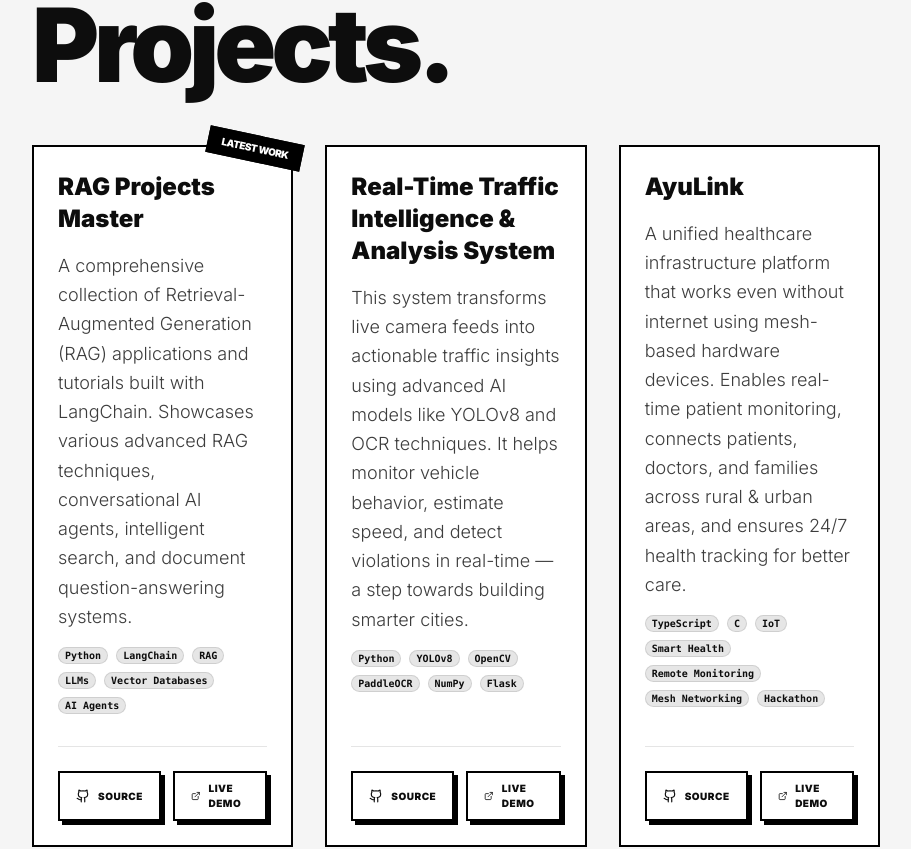
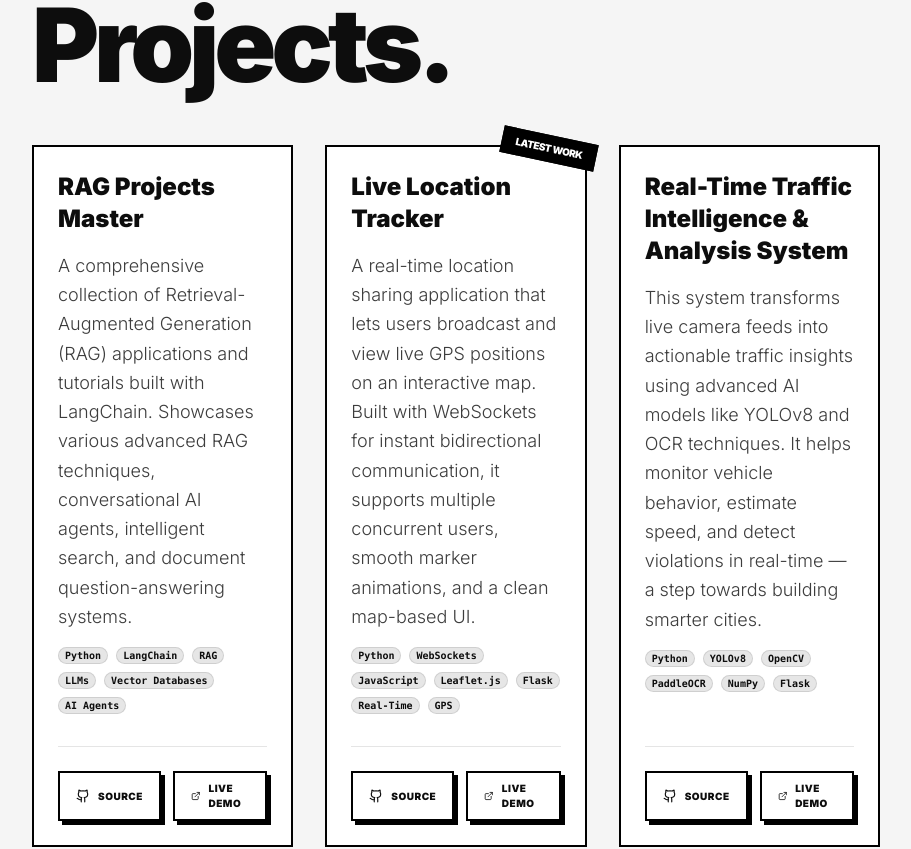
Before and after one commit to anirudh1261/Portfolio, a React (Vite) app: page / in a window 1280 px wide. Shown: the part 4237-5086 px from the top of the page, without its empty margins (184-1095 px from the left). Built offline with nearby package versions, Linux system fonts and the light colour scheme; no server answers.

Commit message:
feat: add Live Location Tracker to projects section

```diff
--- a/src/components/ProjectsSection.tsx
+++ b/src/components/ProjectsSection.tsx
@@ -6,12 +6,20 @@ import { playHover, playClick } from '@/hooks/useSoundEffects';
 const projects = [
   {
     title: 'RAG Projects Master',
-    isNew: true,
     description:
       'A comprehensive collection of Retrieval-Augmented Generation (RAG) applications and tutorials built with LangChain. Showcases various advanced RAG techniques, conversational AI agents, intelligent search, and document question-answering systems.',
     tags: ['Python', 'LangChain', 'RAG', 'LLMs', 'Vector Databases', 'AI Agents'],
     githubUrl: 'https://github.com/anirudh1261/RAG_projects_master',
     liveUrl: 'https://github.com/anirudh1261/RAG_projects_master',
+  },
+  {
+    title: 'Live Location Tracker',
+    isNew: true,
+    description:
+      'A real-time location sharing application that lets users broadcast and view live GPS positions on an interactive map. Built with WebSockets for instant bidirectional communication, it supports multiple concurrent users, smooth marker animations, and a clean map-based UI.',
+    tags: ['Python', 'WebSockets', 'JavaScript', 'Leaflet.js', 'Flask', 'Real-Time', 'GPS'],
+    githubUrl: 'https://github.com/anirudh1261/Live_Location_Tracker',
+    liveUrl: 'https://github.com/anirudh1261/Live_Location_Tracker',
   },
   {
     title: 'Real-Time Traffic Intelligence & Analysis System',
```
